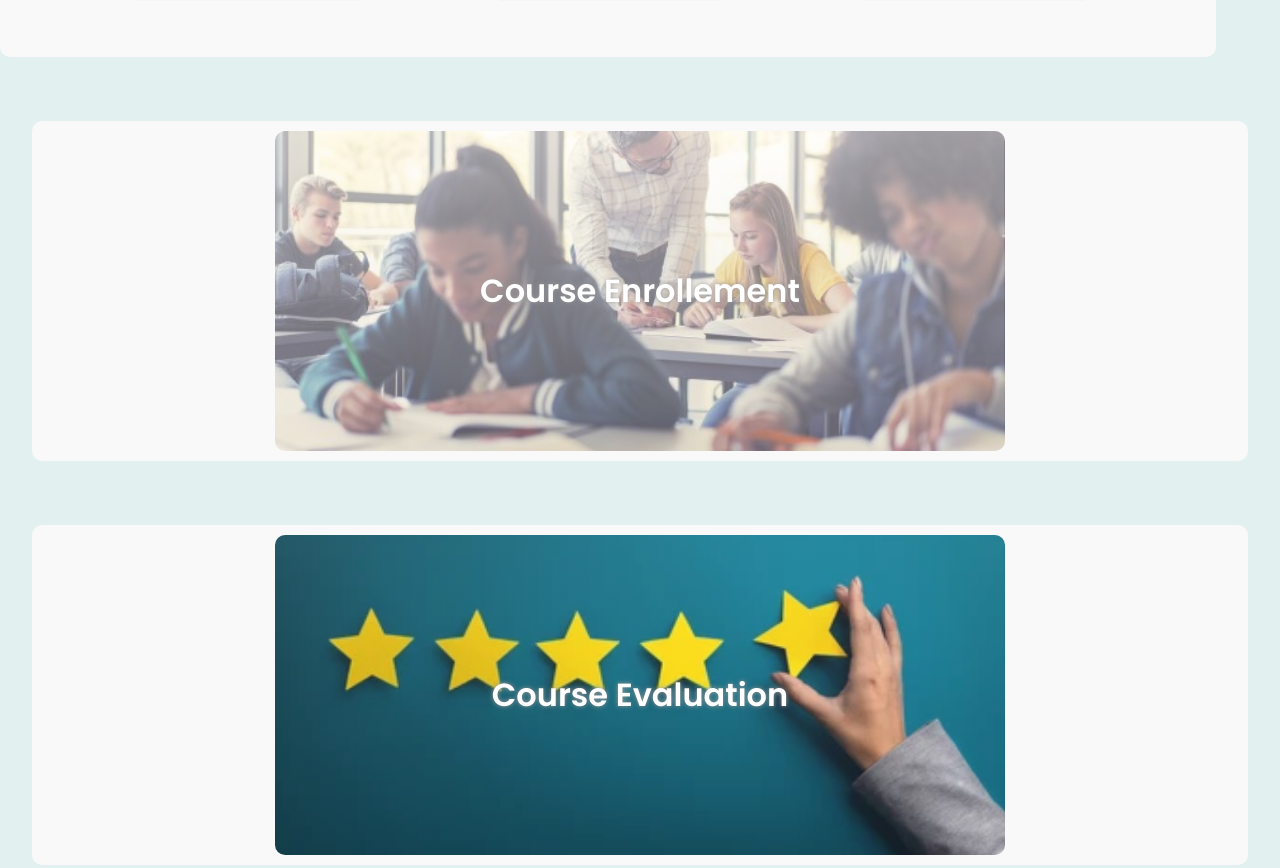
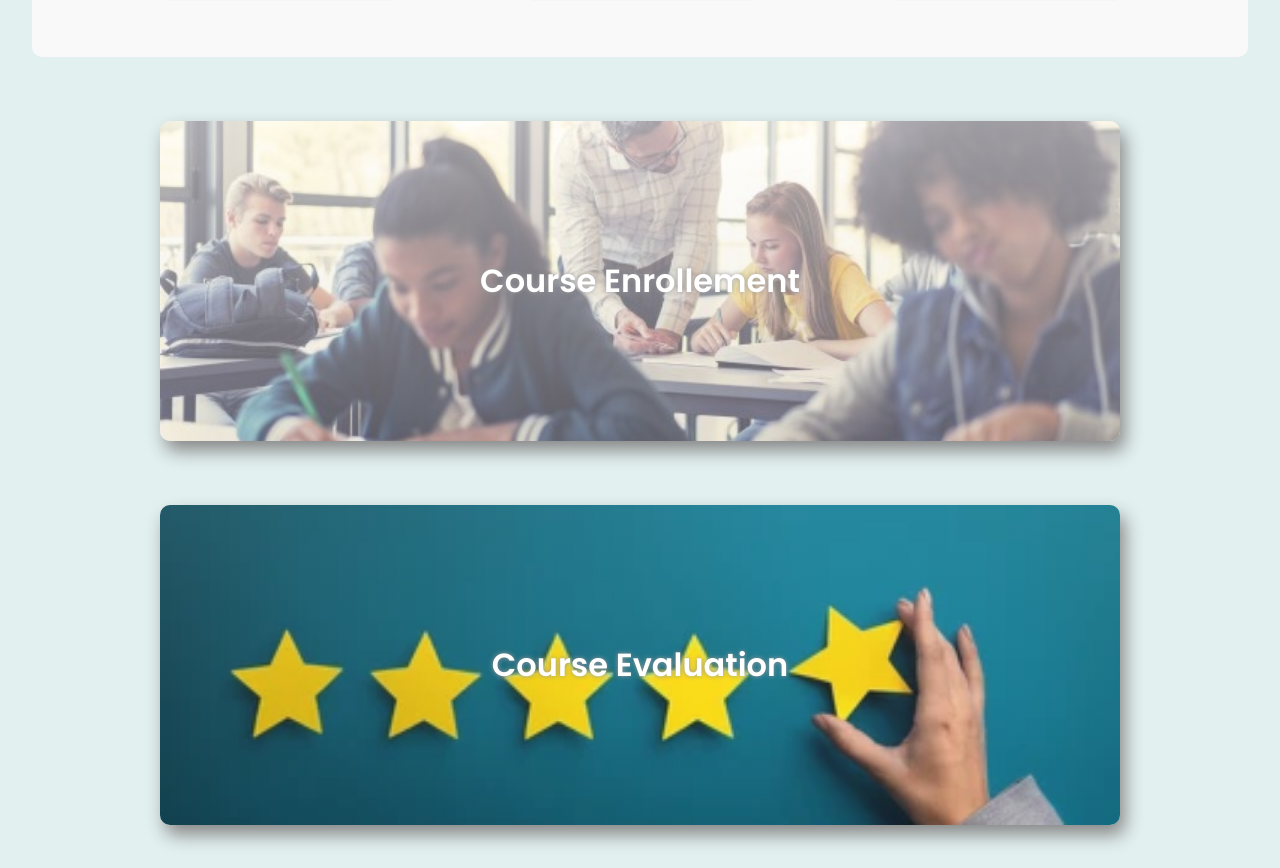
Before and after one commit to yasmen24/ByteBuilder, a plain HTML site: page Parent.html in a window 1280 px wide. Shown: the part 908-1776 px from the top of the page. Drawn offline with Linux system fonts and the light colour scheme.

Commit message:
edit parent buttons n crooked box

```diff
--- a/Parent.html
+++ b/Parent.html
@@ -87,16 +87,12 @@
 
 
         <div class="buttons">
-        <a href="CourseEnrolment.html">
-            <div class="cardbutton enroll">
+        <a href="CourseEnrolment.html" class="cardbutton enroll">
                 <h5>Course Enrollement</h5>
-            </div>
         </a>
 
-        <a href="evaluation.html">
-            <div class="cardbutton eval">
+        <a href="evaluation.html" class="cardbutton eval">
                 <h5>Course Evaluation</h5>
-            </div>
         </a>
         </div>
 
--- a/parentStyle.css
+++ b/parentStyle.css
@@ -43,6 +43,7 @@ align-items: center;
   border-style:hidden;
   background-color: #f9f9f9;
   flex-wrap: wrap;
+  align-self: center;
 
 
 }
@@ -75,49 +76,37 @@ align-items: center;
 }
 
 
-.buttons a{
+.cardbutton {
   display: flex;
   align-items:center;
+  align-self: center;
   overflow-x: auto;
   justify-content: center;
-  width: 95%;
+  width: 75%;
+  height: 20em ;
   margin: 4em auto;
   border-radius: 10px;
   border-style:hidden;
-  background-color: #f9f9f9;
-}
-
-.cardbutton {
-  align-items: center;
-  align-self: center;
-  width: 60%;
-  height: 20em ;
-  display: flex;
-  border-radius: 10px;
   padding: 15px 25px;
   box-sizing: border-box;
   cursor: pointer;
-  margin: 10px 15px;
-  background-position: center;
   background-size: cover;
   transition: transform 0.5s, filter 0.3s;
+}
 
-  justify-content: space-around;
-
-
-}
 
 .enroll {
   background-image:
   linear-gradient(to bottom, rgba(255, 255, 255, 0.52), rgba(209, 209, 209, 0.274)),
   url('images/courseEnrollment.jpeg');
+  box-shadow: 5px 10px 18px #888888;
 }
 
 .eval {
   background-image:
   linear-gradient(to bottom, rgba(255, 255, 255, 0.138), rgba(209, 209, 209, 0.086)),
   url('images/eval.png');
-
+  box-shadow: 5px 10px 18px #888888;
 
 }
 
```
Also changed, not shown: Register.html (+1 -1 lines), 1 other file.
